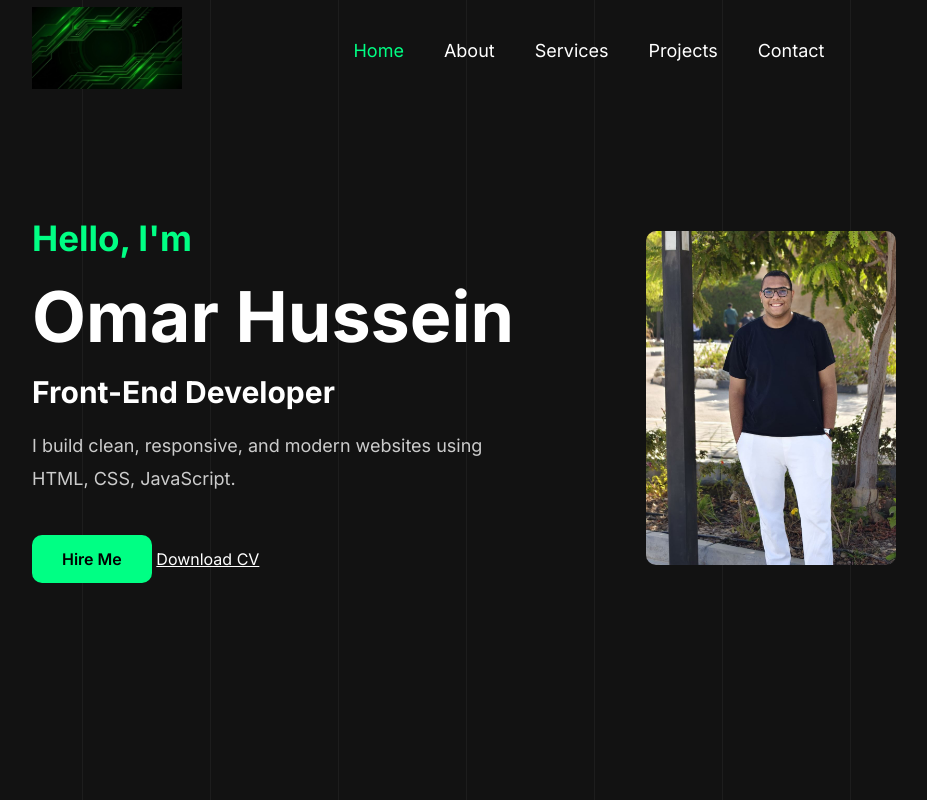
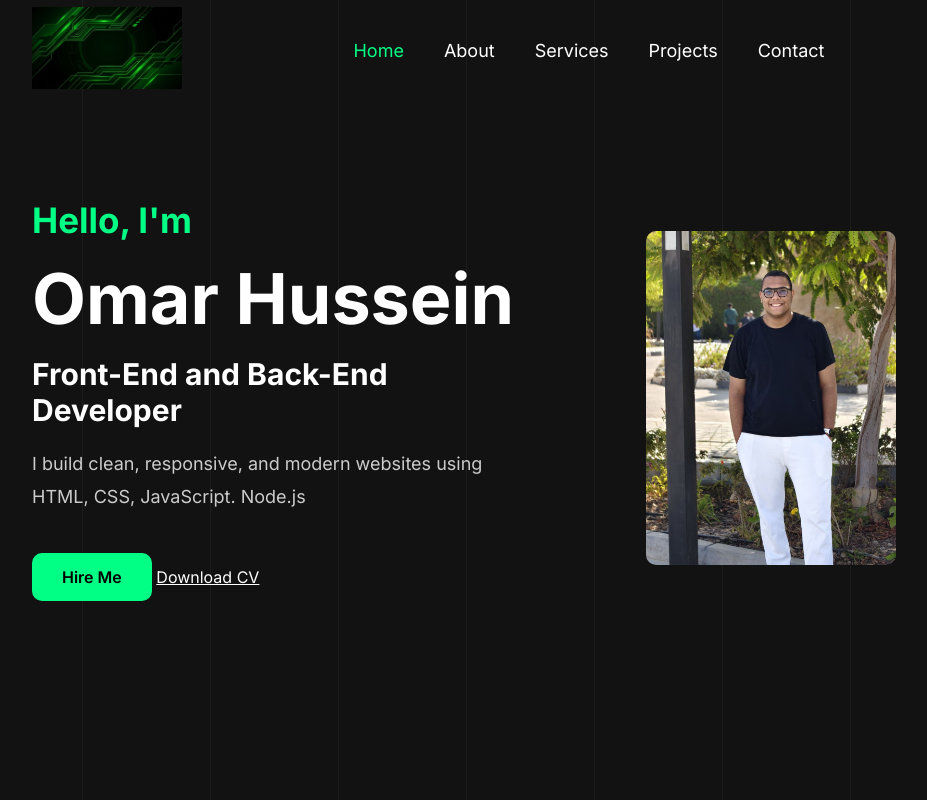
Before and after one commit to omarhussein42134-coder/web-site, a website: page index.html in a window 1280 px wide. Shown: the top 800 px of the page, without its empty margins (96-1023 px from the left). Drawn offline with Linux system fonts and the light colour scheme; files whose address does not match are found by name.

Commit message:
Update index.html

```diff
--- a/index.html
+++ b/index.html
@@ -66,8 +66,8 @@
             <div class="text">
                 <h4>Hello, I'm</h4>
                 <h1>Omar Hussein</h1>
-                <h3>Front-End Developer</h3>
-                <p>I build clean, responsive, and modern websites using HTML, CSS, JavaScript.</p>
+                <h3>Front-End and Back-End Developer</h3>
+                <p>I build clean, responsive, and modern websites using HTML, CSS, JavaScript. Node.js</p>
 
                 <div class="buttons">
                     <a href="#contact" class="btn">Hire Me</a>
```
